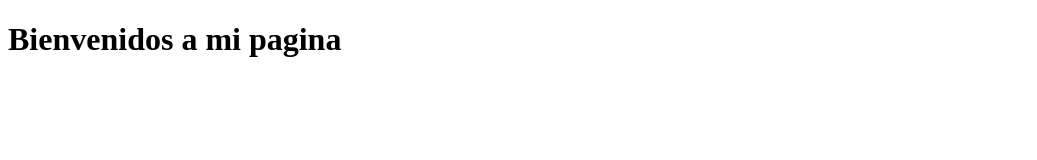
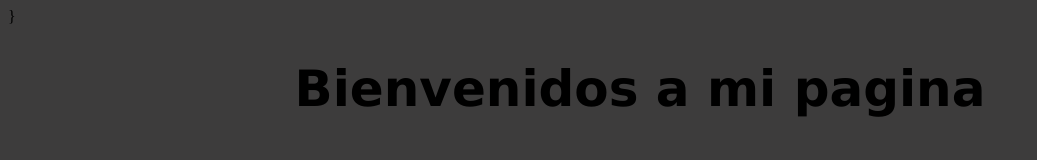
Before and after one commit to Patomaggi/otro_repo_dw44670, a plain HTML site: page index.html in a window 1280 px wide. Shown: the whole page, without its empty margins (0-1037 px from the left). Drawn offline with Linux system fonts and the light colour scheme.

Commit message:
Segunda version

```diff
--- a/index.html
+++ b/index.html
@@ -3,7 +3,8 @@
 <head>
     <meta charset="UTF-8">
     <meta http-equiv="X-UA-Compatible" content="IE=edge">
-    <meta name="viewport" content="width=device-width, initial-scale=1.0">
+    <meta name="viewport" content="width=device-width, initial-scale=1.0">}
+    <link rel="stylesheet" href="estilo.css">
     <title>Document</title>
 </head>
 <body>
```
